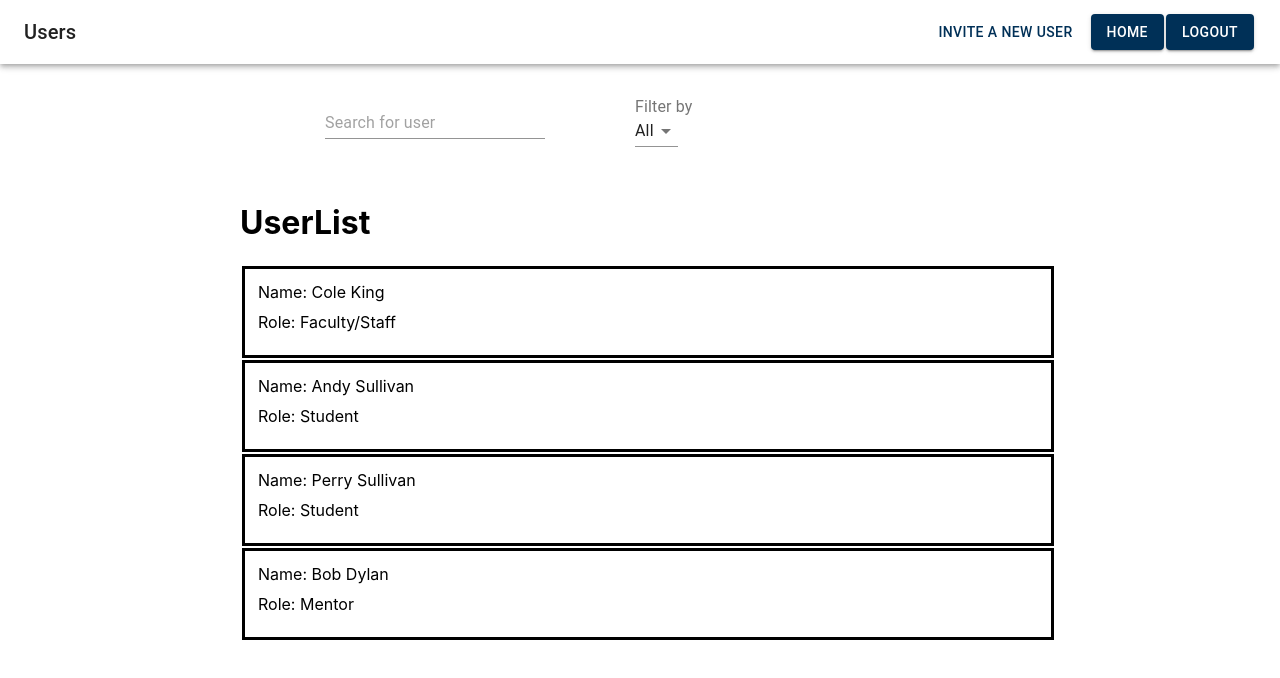
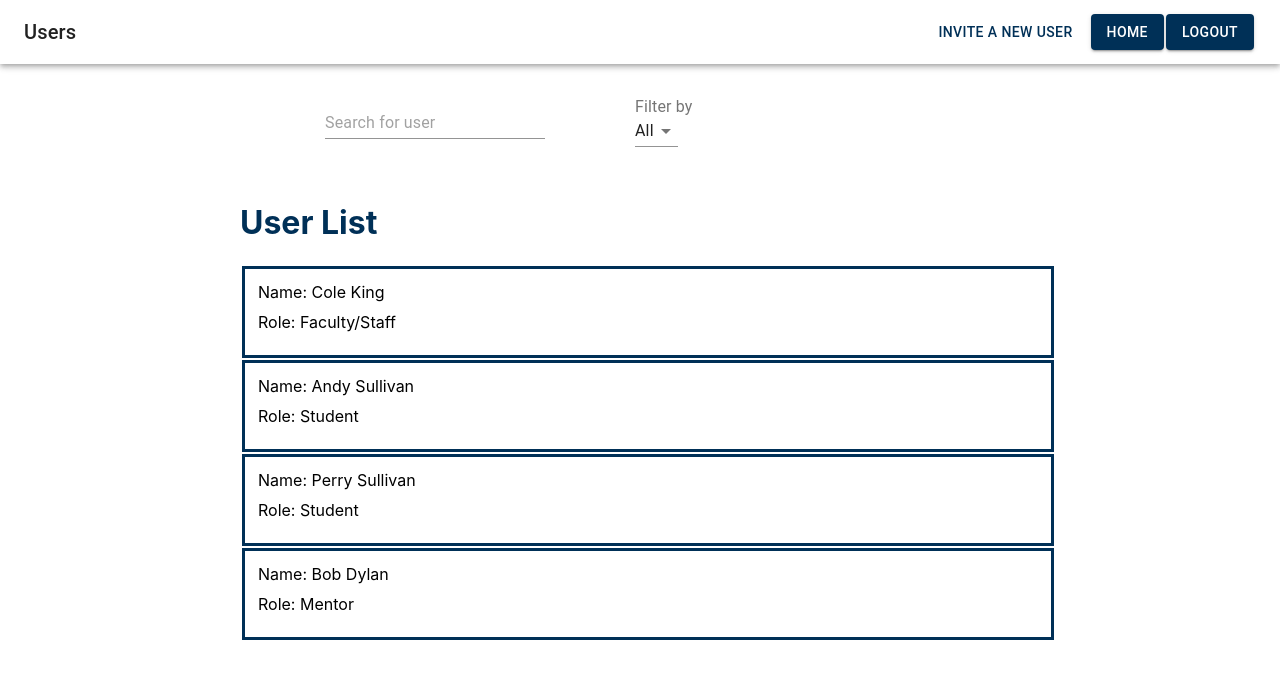
Before and after one commit to Excel-Tracker-Team-9302/excel-tracker, a React (Create React App) app in the folder excel-tracker-application/: page /users in a window 1280 px wide. Shown: the top 678 px of the page. Built offline with nearby package versions, Linux system fonts and the light colour scheme.

Commit message:
💄- changed black to blue

```diff
--- a/excel-tracker-application/src/components/Users.js
+++ b/excel-tracker-application/src/components/Users.js
@@ -76,7 +76,7 @@ class Users extends React.Component {
 
           <div className='tc'>
 
-          <h1>UserList</h1>
+          <h1>User List</h1>
           <UserList users={dummyData.users.filter(user => {
     return (user.role === this.state.selected || this.state.selected == "All")
     && (user.name.toLowerCase().includes(this.state.username.toLowerCase()) || this.state.username === "");
--- a/excel-tracker-application/src/styles/UserCard.css
+++ b/excel-tracker-application/src/styles/UserCard.css
@@ -1,7 +1,7 @@
 .userCard {
     width: 80%;
     height: 10vh;
-    border: 3px solid black;
+    border: 3px solid #003057;
     padding: 3px;
     margin: 2px;
 }
--- a/excel-tracker-application/src/styles/Users.css
+++ b/excel-tracker-application/src/styles/Users.css
@@ -11,3 +11,7 @@
     margin-left: 100px;
     width: 100%;
 }
+
+h1 {
+    color: #003057;
+}
```
